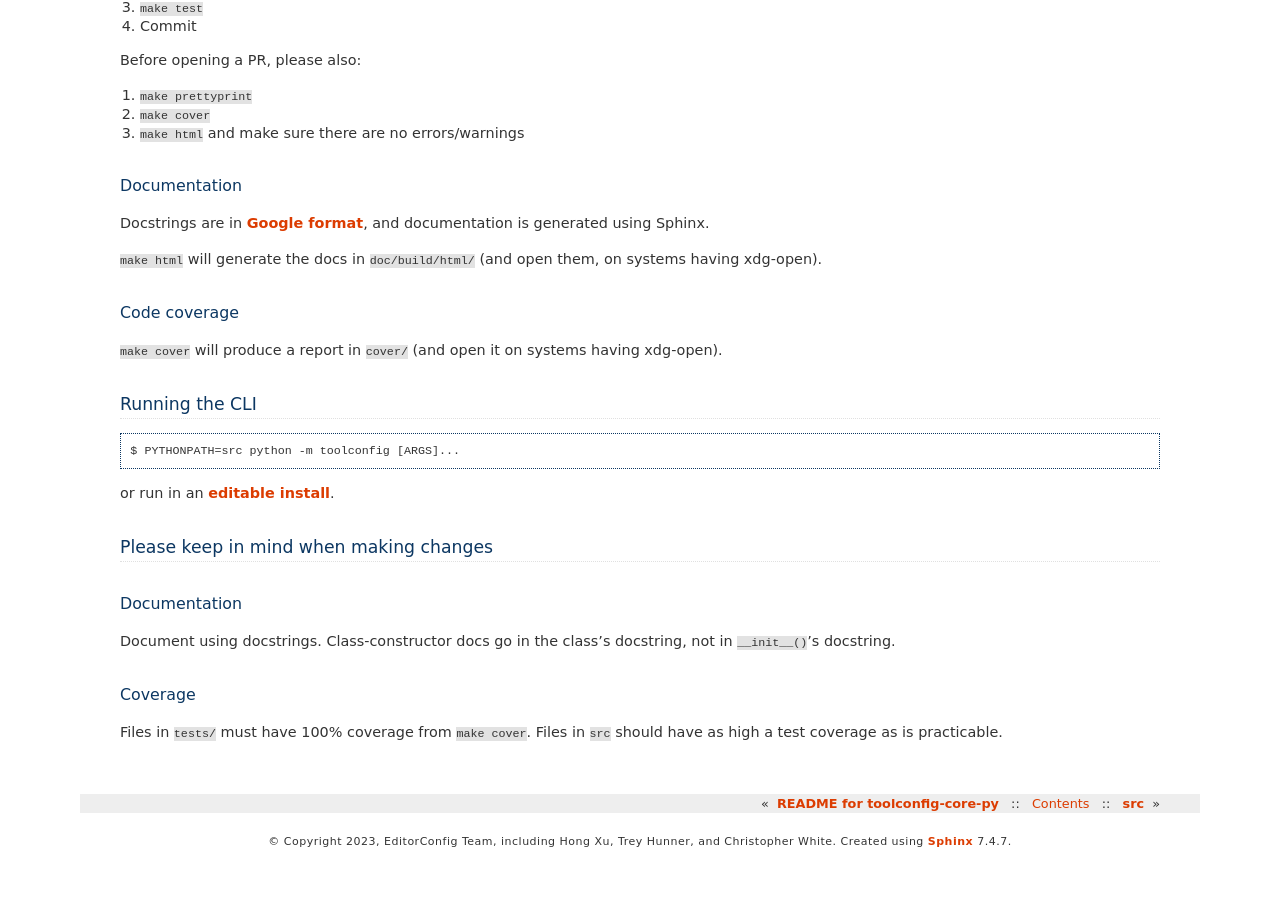
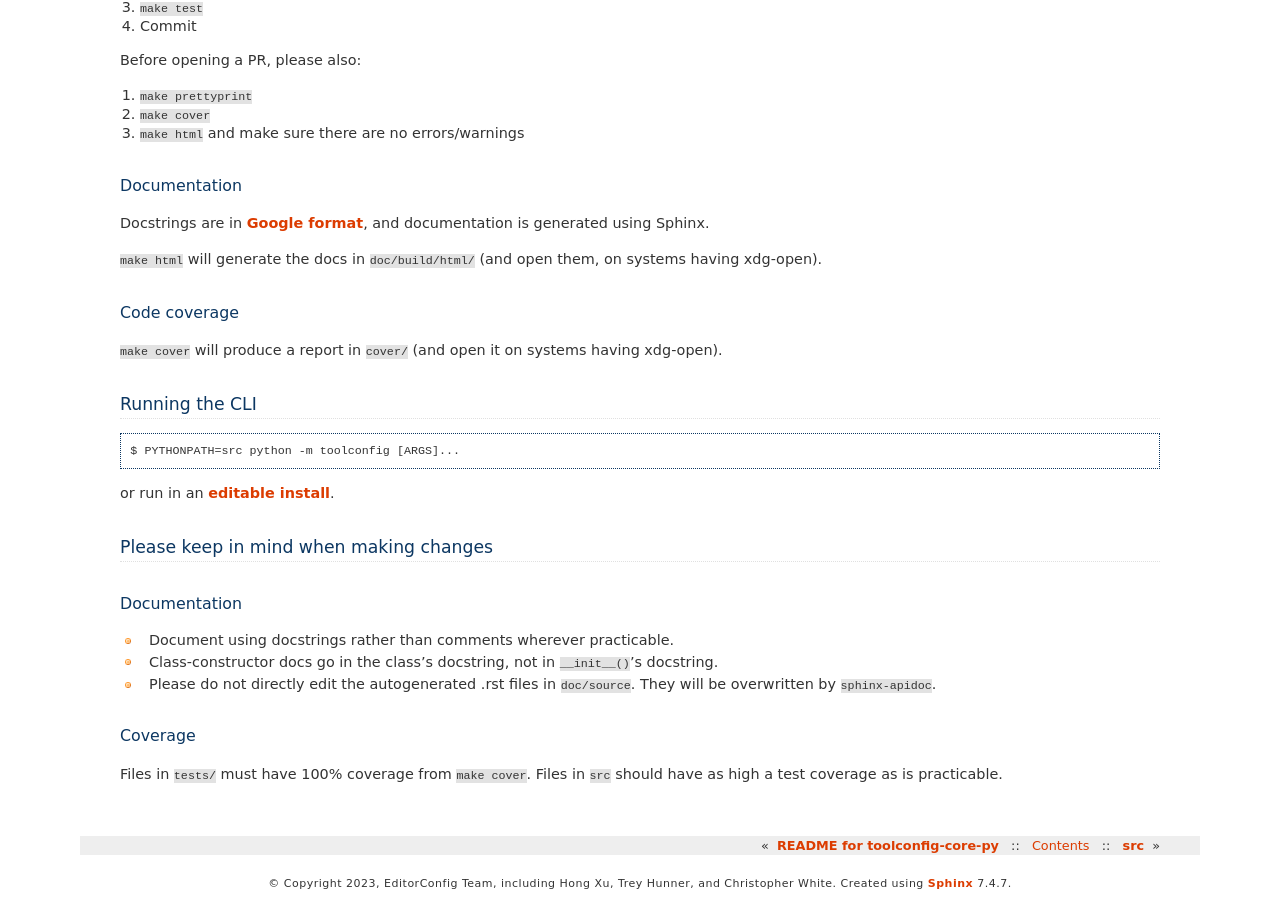
Before and after one commit to cxw42/toolconfig-core-py, a Sphinx documentation site: the page built from doc/source/contributing.rst, in a window 1280 px wide and 900 px high, scrolled down 577 px. Built offline with Sphinx 7.4.7, drawn with Linux system fonts in a browser that asks for light colours; before the commit the page ends 1436 px from its top, so only the background shows below that.

Commit message:
Add apidoc templates
- `/doc/Makefile`: add `apidoc` target
- `/Makefile`: `make html` now re-runs sphinx-apidoc
- Use sphinx-apidoc templates
- Modify sphinx-apidoc templates

```diff
--- a/CONTRIBUTING.md
+++ b/CONTRIBUTING.md
@@ -51,8 +51,11 @@ or run in an [editable install].
 
 ### Documentation
 
-Document using docstrings.  Class-constructor docs go in the class's docstring,
-not in `__init__()`'s docstring.
+- Document using docstrings rather than comments wherever practicable.
+- Class-constructor docs go in the class's docstring, not in
+  `__init__()`'s docstring.
+- Please do not directly edit the autogenerated .rst files in `doc/source`.
+  They will be overwritten by `sphinx-apidoc`.
 
 ### Coverage
 
```
Also changed, not shown: doc/source/toolconfig_core.ecpy.rst (+33 -37 lines), doc/source/toolconfig_core.rst (+28 -15 lines), 3 other files.
